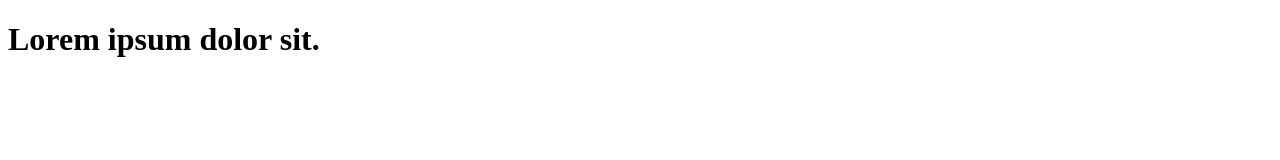
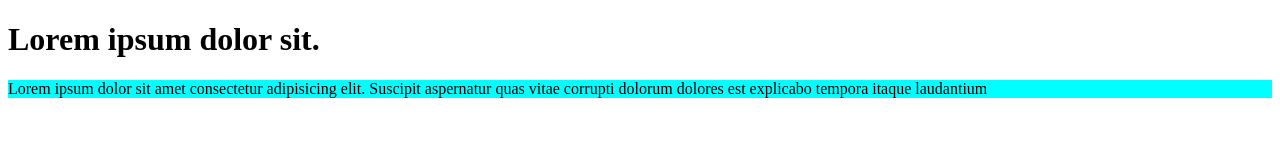
Before and after one commit to Hager75/first-project-route, a plain HTML site: page index.html in a window 1280 px wide. Drawn offline with Linux system fonts and the light colour scheme.

Commit message:
add paragraph

```diff
--- a/index.html
+++ b/index.html
@@ -9,7 +9,7 @@
 </head>
 <body>
     <h1>Lorem ipsum dolor sit.</h1>
-    <p></p>
+    <p>Lorem ipsum dolor sit amet consectetur adipisicing elit. Suscipit aspernatur quas vitae corrupti dolorum dolores est explicabo tempora itaque laudantium</p>
     <script src="script.js"></script>
 </body>
 </html>
--- a/style.css
+++ b/style.css
@@ -0,0 +1,3 @@
+ p {
+     background-color: aqua;
+ }
```
